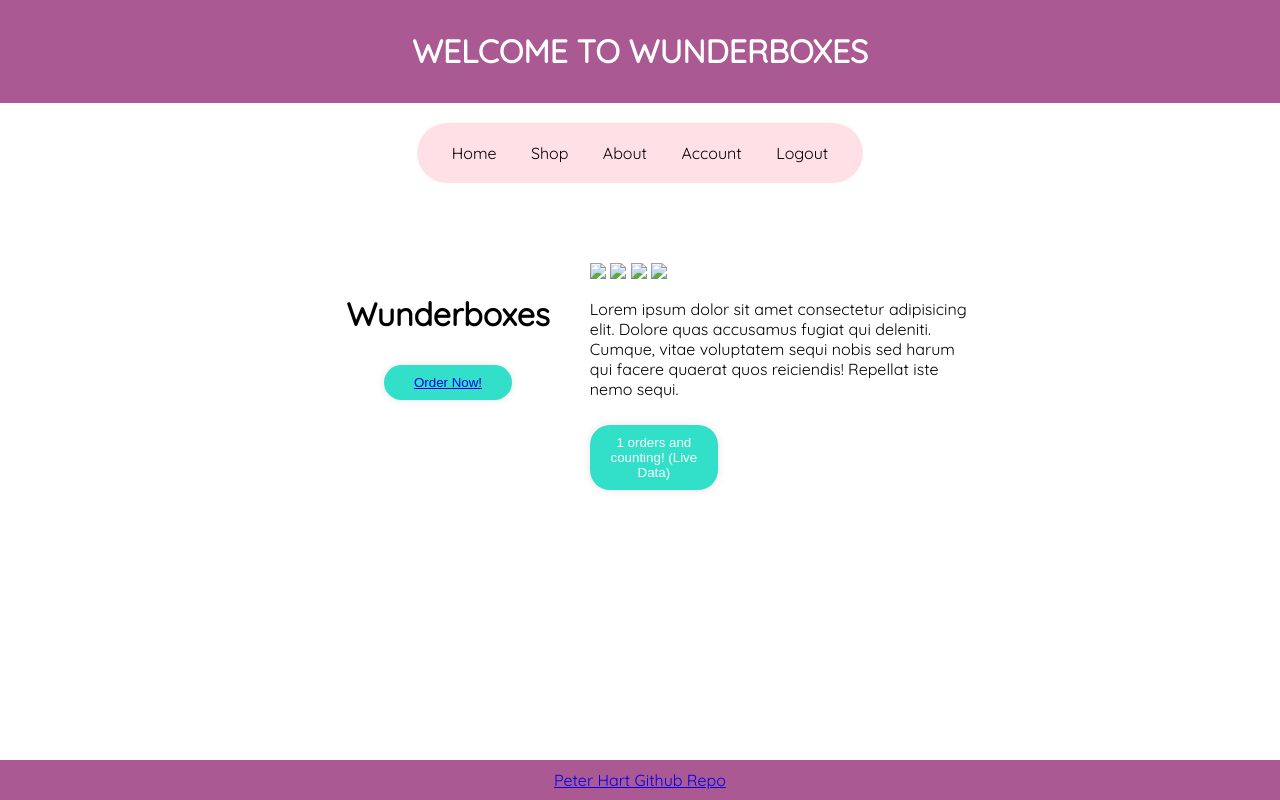
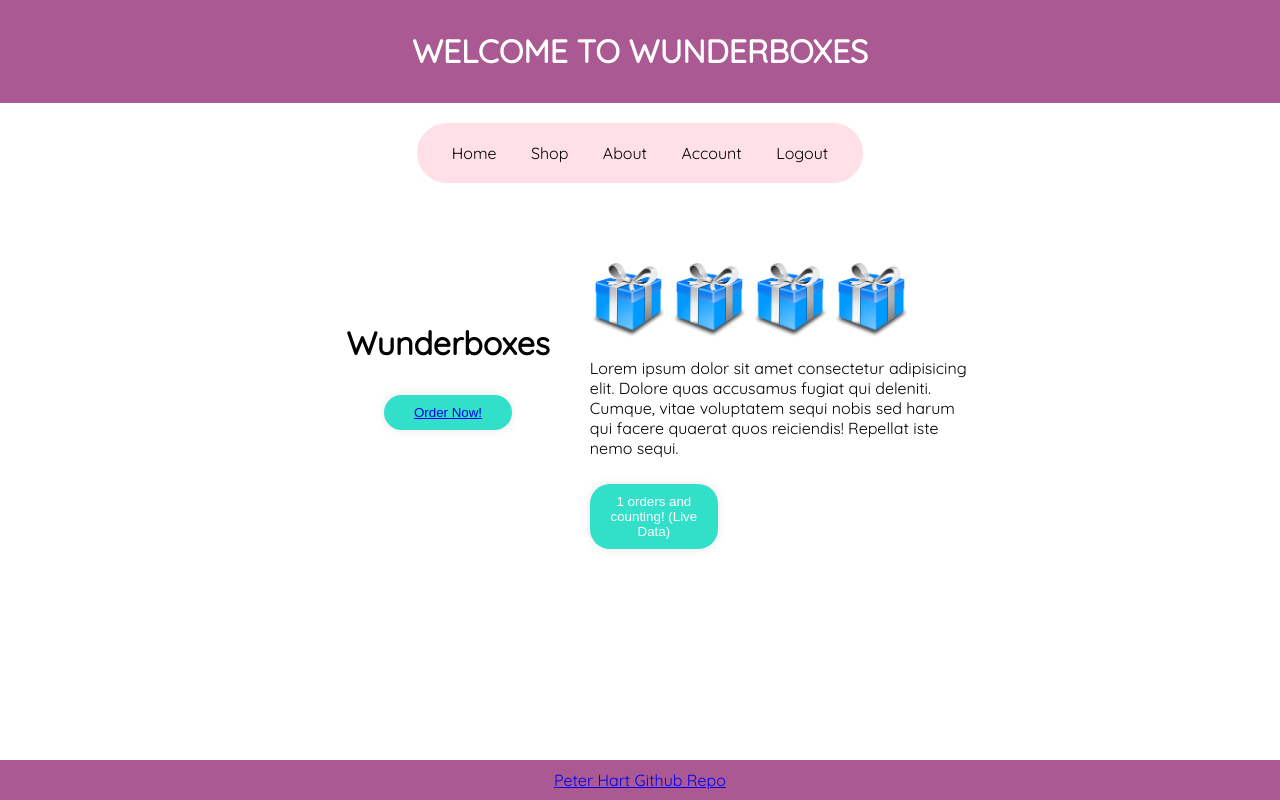
Before and after one commit to kozakhart/startup, a website: page public/index.html in a window 1280 px wide. Drawn offline with Linux system fonts and the light colour scheme.

Commit message:
changing paths

```diff
--- a/public/index.html
+++ b/public/index.html
@@ -25,10 +25,10 @@
             <button class="home-button" onclick="makeOrder()"><a href="shop.html">Order Now!</a></button>
         </div>
         <div class="home-box2">
-            <img src="present.webp" class="image">
-            <img src="present.webp" class="image">
-            <img src="present.webp" class="image">
-            <img src="present.webp" class="image">
+            <img src="assets\present.webp" class="image">
+            <img src="assets\present.webp" class="image">
+            <img src="assets\present.webp" class="image">
+            <img src="assets\present.webp" class="image">
             <p>Lorem ipsum dolor sit amet consectetur adipisicing elit. Dolore quas accusamus fugiat qui deleniti. Cumque, vitae voluptatem sequi nobis sed harum qui facere quaerat quos reiciendis! Repellat iste nemo sequi.</p>
             <button class="home-button" ><span id="totalOrderCount"></span> orders and counting! (Live Data)</button>
         </div>
```
